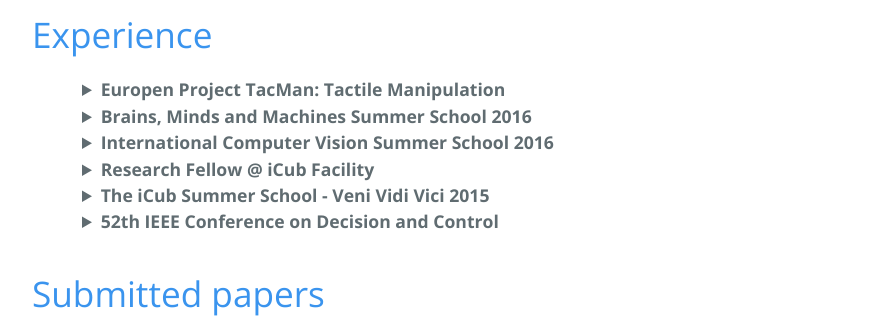
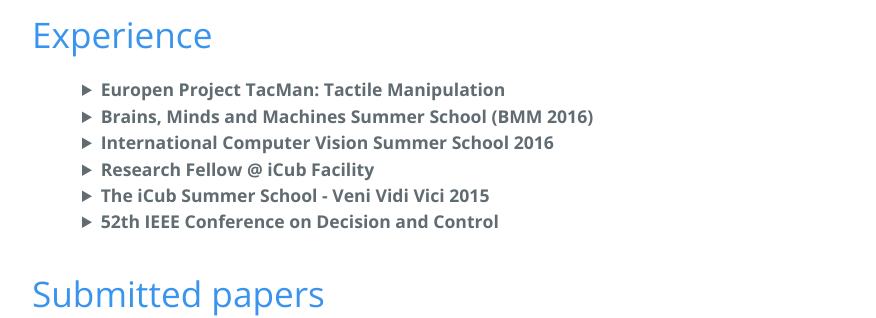
Before and after one commit to giuliavezzani/giuliavezzani_old.github.io, a Jekyll site: the page built from index.md, in a window 1280 px wide and 900 px high, scrolled down 1395 px. Shown: the part 156-474 px from the top of the window, without its empty margins (192-1068 px from the left). Built offline with Jekyll 4.4.1, drawn with Linux system fonts in a browser that asks for light colours; our own code applies the rules of GitHub Pages for plain Markdown files; some of the changed lines change nothing that is shown.

Commit message:
Update index.md

```diff
--- a/index.md
+++ b/index.md
@@ -52,24 +52,27 @@
 object from one hand to the other.</p>
  </details>
  <details>
-   <summary> <li style="margin-left: 50px;"> <b>Brains, Minds and Machines Summer School 2016</b> </li> </summary>
-   <p>bla bla bla</p>
+   <summary> <li style="margin-left: 50px;"> <b>Brains, Minds and Machines Summer School (BMM 2016)</b> </li> </summary>
+   <p style="margin-left: 50px;">BMM summer school is organized by Harvard Medical School
+September, and Massachusetts Institute of Technology, Woods Hole, Massachusetts, US. An intensive three-week course will give advanced students a “deep end” introduction to the problem
+of intelligence – how the brain produces intelligent behavior and how we may be able to replicate
+intelligence in machines. (Selected students: 30/300 nearly.) The school required the accomplishment of a 3 week project, for which I implemented an algorithm, capable of detecting and recognize activities in real videos. We achieved our goal by modeling the problem through Hidden Markov Models and by using Bayesian Regression as main approach.</p>
  </details>
  <details>
    <summary> <li style="margin-left: 50px;"> <b>International Computer Vision Summer School 2016</b> </li> </summary>
-        <p>bla bla bla</p>
+        <p style="margin-left: 50px;">bla bla bla</p>
  </details>
  <details>
    <summary> <li style="margin-left: 50px;"> <b>Research Fellow @ iCub Facility</b> </li> </summary>
-        <p>bla bla bla</p>
+        <p style="margin-left: 50px;">bla bla bla</p>
  </details>
  <details>
    <summary> <li style="margin-left: 50px;"> <b>The iCub Summer School - Veni Vidi Vici 2015</b> </li> </summary>
-        <p>bla bla bla</p>
+        <p style="margin-left: 50px;">bla bla bla</p>
  </details>
  <details>
    <summary> <li style="margin-left: 50px;"> <b>52th IEEE Conference on Decision and Control</b> </li> </summary>
-        <p>bla bla bla</p>
+        <p style="margin-left: 50px;">bla bla bla</p>
  </details>
 
 
```
